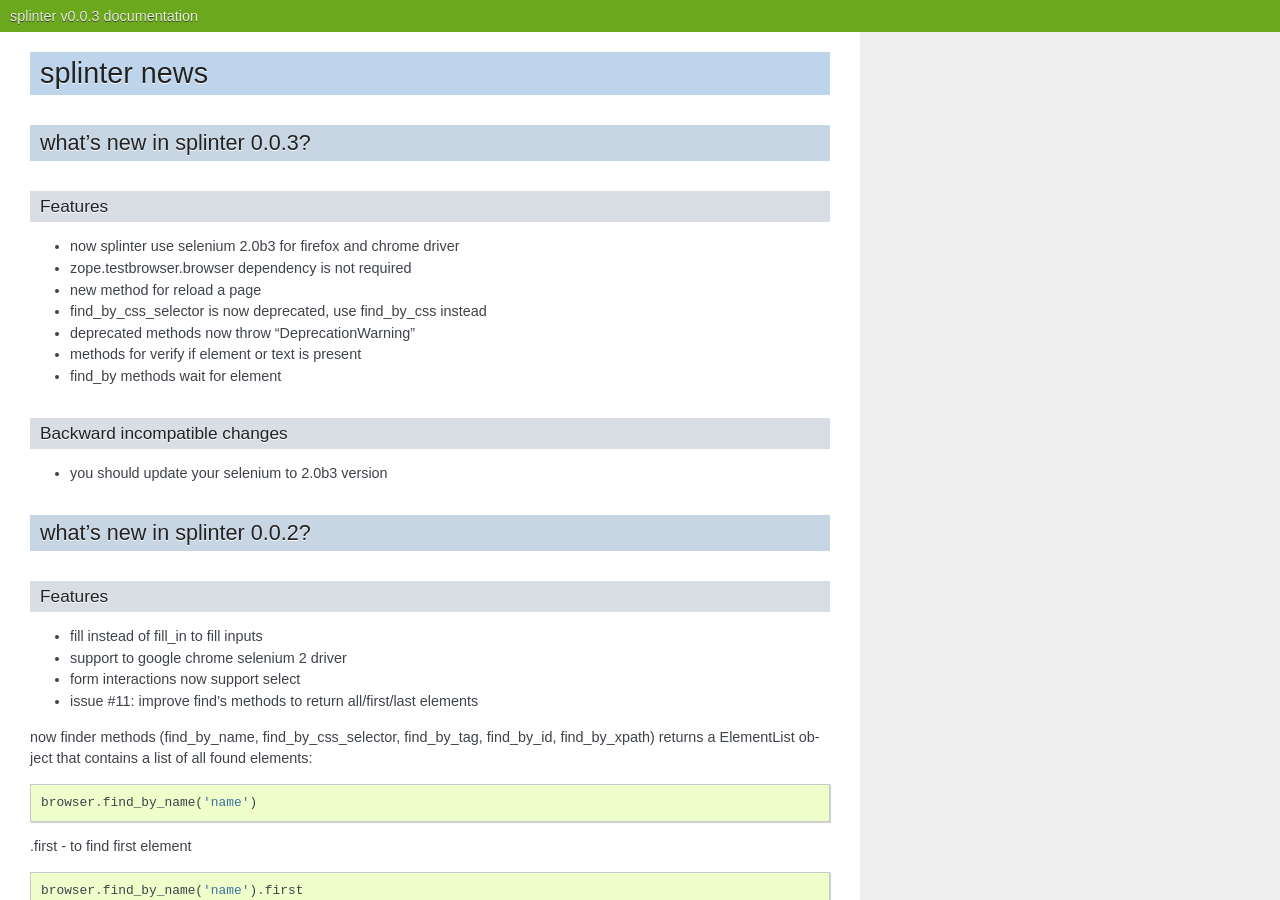
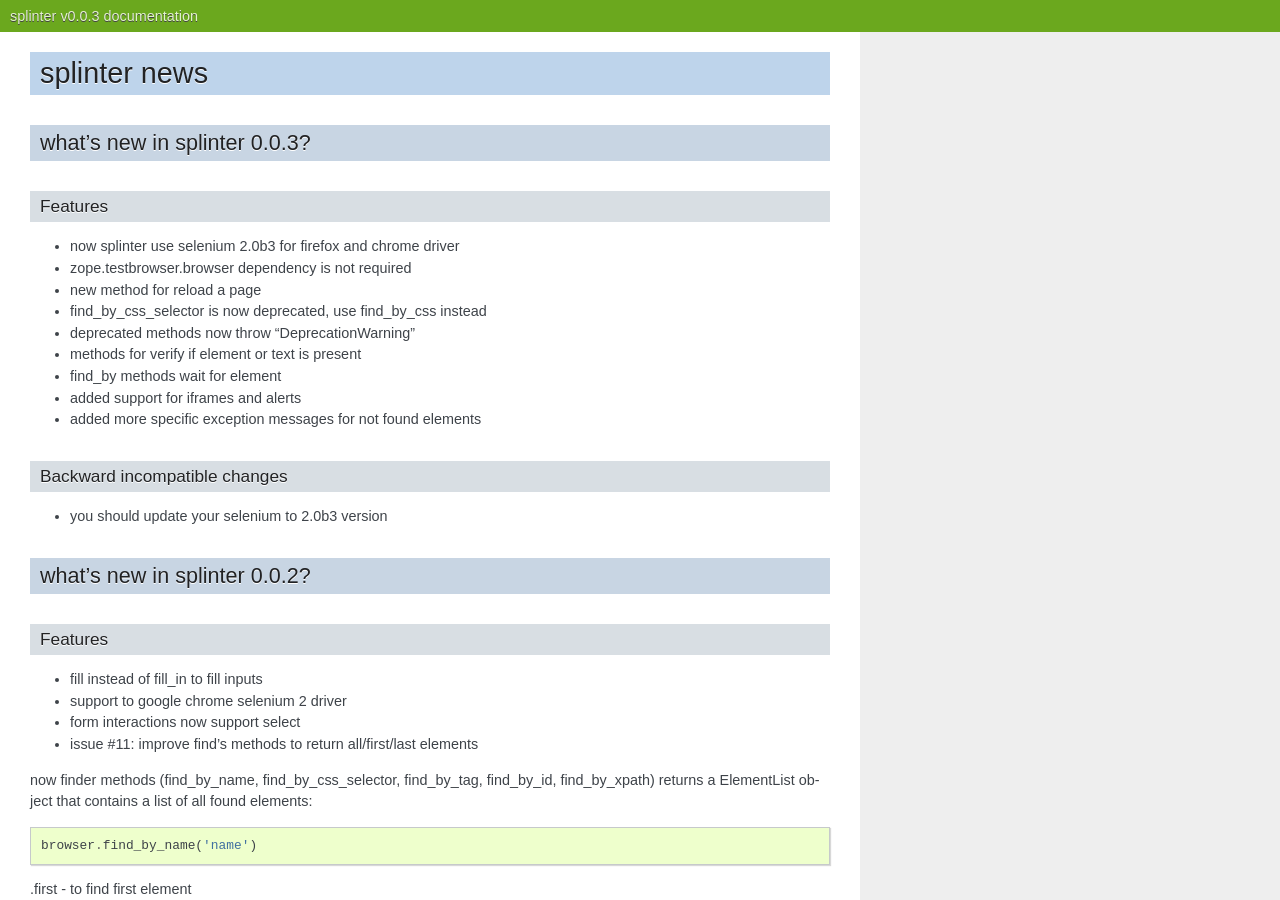
Before and after one commit to cobrateam/splinter, a Sphinx documentation site: the page built from docs/news.rst, in a window 1280 px wide and 900 px high. Built offline with Sphinx 7.4.7, drawn with Linux system fonts in a browser that asks for light colours.

Commit message:
added new features in whats news

```diff
--- a/docs/news.rst
+++ b/docs/news.rst
@@ -15,6 +15,8 @@
 - deprecated methods now throw "DeprecationWarning"
 - methods for verify if element or text is present
 - find_by methods wait for element
+- added support for iframes and alerts
+- added more specific exception messages for not found elements
 
 Backward incompatible changes
 -----------------------------
```
